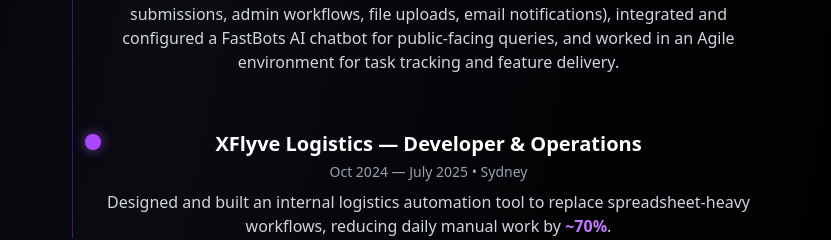
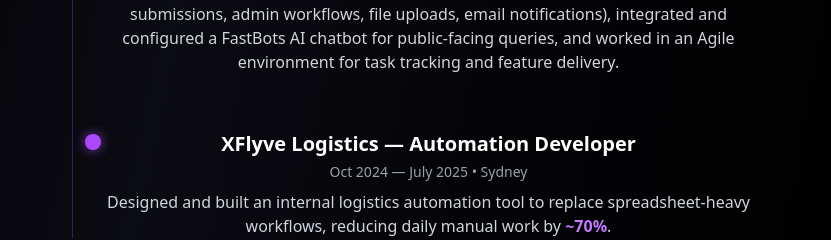
Before and after one commit to Noobod/Portfolio, a Next.js app: page / in a window 1280 px wide. Shown: the part 4400-4640 px from the top of the page, without its empty margins (224-1055 px from the left). Built offline with nearby package versions, Linux system fonts and the light colour scheme.

Commit message:
Experience section tweak

```diff
--- a/src/components/Experience.tsx
+++ b/src/components/Experience.tsx
@@ -56,7 +56,7 @@
           <div className="absolute -left-[12px] top-1 w-4 h-4 bg-purple-500 rounded-full shadow-[0_0_12px_rgba(168,85,247,0.7)]" />
 
           <h3 className="text-lg md:text-xl font-semibold">
-            XFlyve Logistics — Developer & Operations
+            XFlyve Logistics — Automation Developer
           </h3>
 
           <p className="text-gray-400 text-xs md:text-sm mt-1">
```
